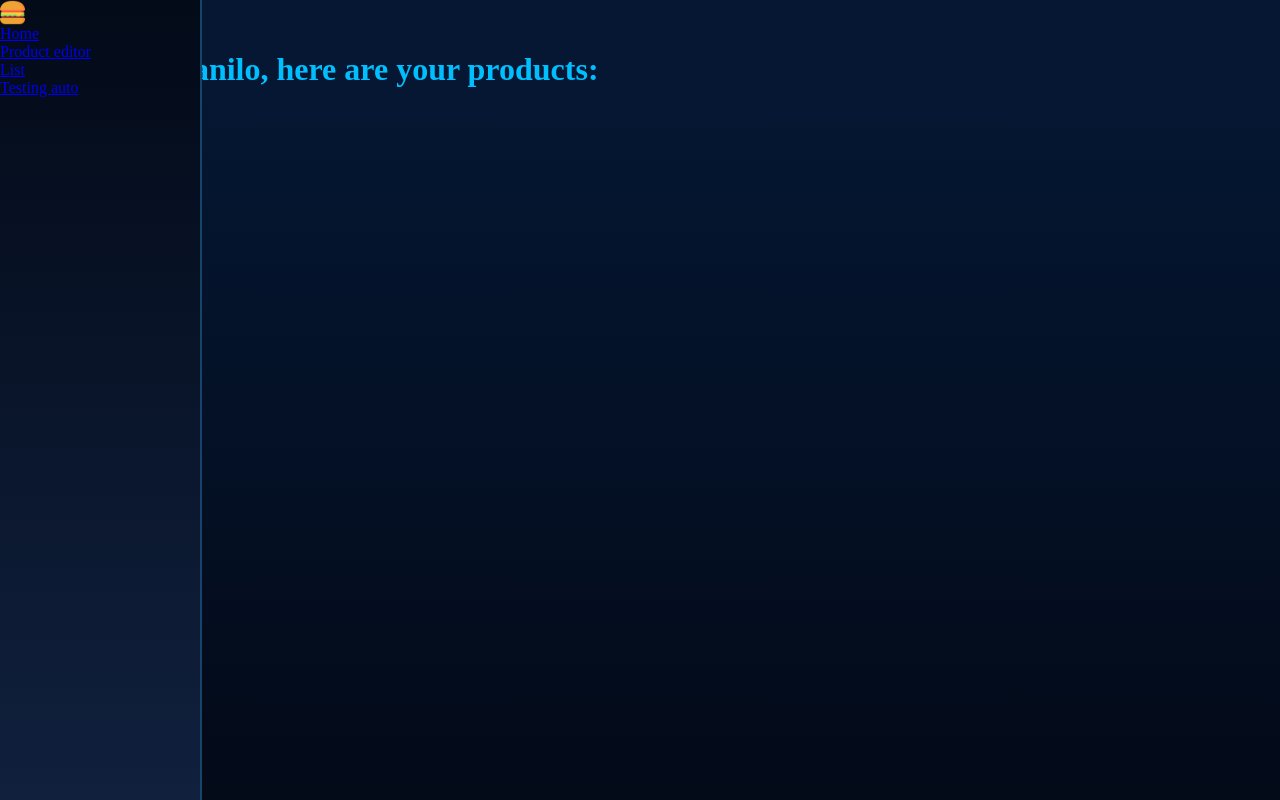
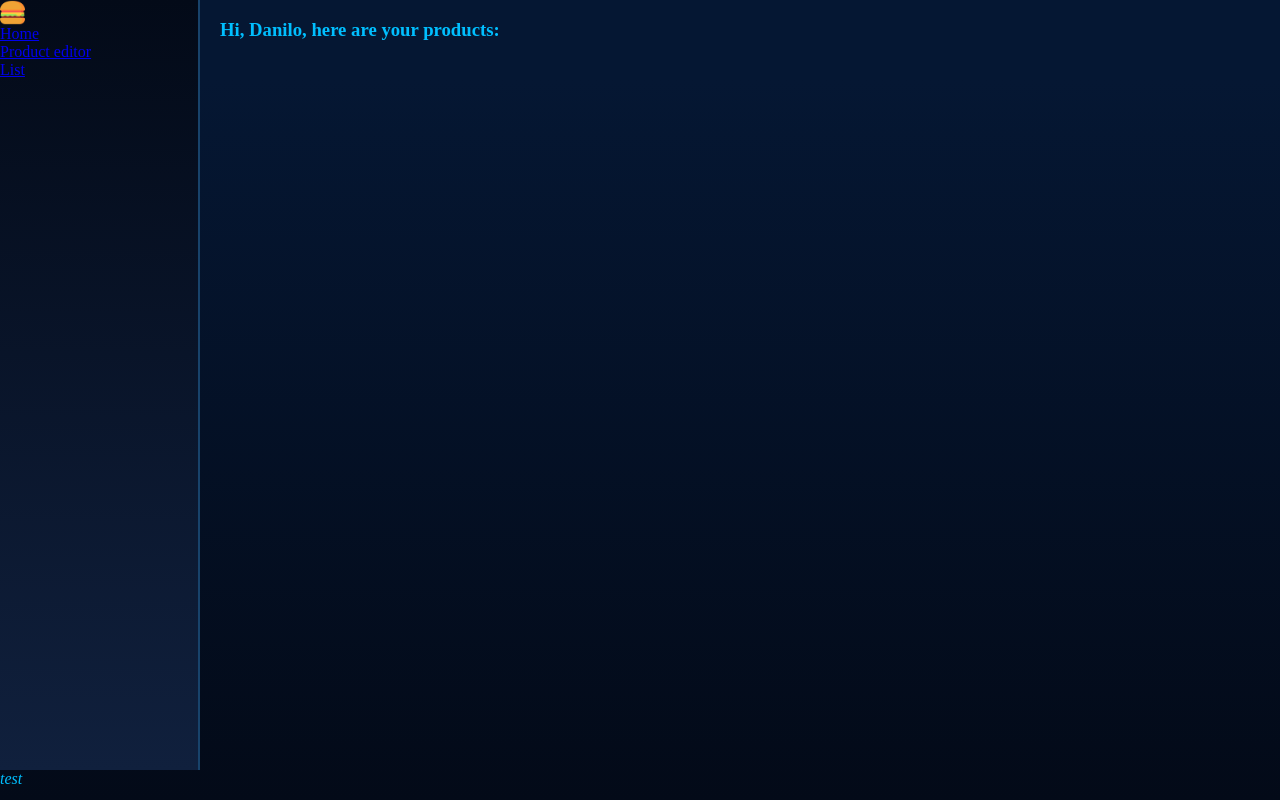
Before and after one commit to dkage/price_monitor, a Flask app: page / in a window 1280 px wide. Run offline with Flask 2, Linux system fonts and the light colour scheme; data that the repository does not hold is empty; some libraries are stand-ins or nearby versions.

Commit message:
Add css root vars, flex for cards, color selection and layout

```diff
--- a/app/static/style.css
+++ b/app/static/style.css
@@ -1,55 +1,50 @@
+:root {
+    --lighter: #051733;
+    --darker: #030a18;
+    --border: #18436b;
+    --sidebar_lighter: #10203d;
+    --arrow_lighter: #3887cb;
+    --arrow_darker: #2e6eaa;
+    --icon: #3c90d8;
+    --selected_red_lighter: #bd3e52;
+    --selected_red_darker: #953345;
+}
+
+
 body {
-    /*background: linear-gradient(180deg, #051733, #030a18);*/
-    background: linear-gradient(0deg, #030a18, #051733 90%);;
+    background: linear-gradient(0deg, var(--darker), var(--lighter) 90%);;
     color: deepskyblue;
     margin: 0;
     font-family: "Arial Rounded MT Bold";
-    max-height: 100vh;
+    height: 100vh;
 }
-
-/*
-#051733 - lighter
-#030a18 - darker
-
-#18436b - border
-
-#10203d - lighter-side-bar
-
-
-#3887cb - arrow lighter
-#2e6eaa - arrow darker
-
-#3c90d8 - icon
-
-#bd3e52 - selected - red
-#953345 - selected - red
-
-*/
 
 .grid-container {
     display: grid;
-     grid-template: [header-left] "head head" 30px [header-right]
-                    [main-left]   "nav  main" 1fr  [main-right]
-                    [footer-left] "nav  foot" 30px [footer-right]
-                    / 120px 1fr;
+    grid-template: [main-left]   "nav  main" 1fr  [main-right]
+    [footer-left] "foot foot" 30px [footer-right]
+                    / 200px 1fr;
+    height: 100vh;
+
 }
 
 #content {
     max-height: 100vh;
     grid-area: main;
     overflow: auto;
+    padding-left: 20px;
 }
 
 .nav-container{
-    max-height: 100vh;
-    background: linear-gradient(0deg, #10203d, #030a18);
+    background: linear-gradient(0deg, var(--sidebar_lighter), var(--darker));
     border-right: #18436b solid 2px;
     grid-area: nav;
     left: 0;
     top: 0;
-    height: 100%;
-    position: fixed;
-    width: 200px;
+}
+
+.footer{
+    grid-area: foot;
 }
 
 .left-menu {
--- a/app/templates/base.html
+++ b/app/templates/base.html
@@ -9,6 +9,7 @@
 </head>
 <body>
 <div class="grid-container">
+
     <div class="nav-container">
         <nav>
             <label for="nav-toggle" class="burger-menu">
@@ -19,24 +20,20 @@
                 <a href="/product_editor">Product editor</a><br>
                 <a href="/product_list">List</a><br>
             </div>
-            <div>
-                <a href="google.com" class="logo">Testing auto</a>
-            </div>
         </nav>
-
     </div>
 
-{#    <div id="header">#}
-{#        {% with messages = get_flashed_messages() %}#}
-{#            {% if messages %}#}
-{#                <ul>#}
-{#                    {% for message in messages %}#}
-{#                        <li>{{ message }}</li>#}
-{#                    {% endfor %}#}
-{#                </ul>#}
-{#            {% endif %}#}
-{#        {% endwith %}#}
-{#    </div>#}
+    <div id="header">
+        {% with messages = get_flashed_messages() %}
+            {% if messages %}
+                <ul>
+                    {% for message in messages %}
+                        <li>{{ message }}</li>
+                    {% endfor %}
+                </ul>
+            {% endif %}
+        {% endwith %}
+    </div>
 
 
     <div id="content">
@@ -46,6 +43,10 @@
 
     </div>
 
+    <div class="footer">
+        <i>test</i>
+    </div>
+
 </div>
 
 </body>
--- a/app/templates/index.html
+++ b/app/templates/index.html
@@ -1,23 +1,29 @@
 {% extends "base.html" %}
 
 {% block content %}
-    <h1 class="content_title">Hi, {{ user }}, here are your products: </h1>
+    <h3 class="content_title">Hi, {{ user }}, here are your products: </h3>
 
 
     {% for product_id in products %}
 
         <div class="product_card">
+            <div class="product_type"> {{ products[product_id]['product_type'] }} </div>
             <div class="product_info">
-                <div class="product_type"> {{ products[product_id]['product_type'] }} </div>
                 <div class="product_name"> {{ products[product_id]['product_name'] }} </div>
                 <div class="best_prices">
-                    Store: {{ products[product_id]['best_store'] }} <br>
-                    Price cash: {{ products[product_id]['best_cash'] }} <br>
-                    Price: {{ products[product_id]['best_price'] }} <br>
-                    Installments (no tax): {{ products[product_id]['best_installment'] }}
+                    <div class="best_store_name"> {{ products[product_id]['best_store'].upper() }} </div>
+                    <div class="best_prices_values">
+                        <div> {{ products[product_id]['best_cash'] }} </div>
+                        <div>
+                            {{ products[product_id]['best_price'] }}
+                            <span class="best_installments">
+                              {{ products[product_id]['best_installment'] }}
+                            </span>
+                        </div>
+                    </div>
                 </div>
             </div>
-            <div class="prices">
+            <div class="prices" style="display: none">
                 <br><br>
                 <div class="current_prices">
 
```
Also changed, not shown: other parts of app/static/style.css (+44 -2 lines).
